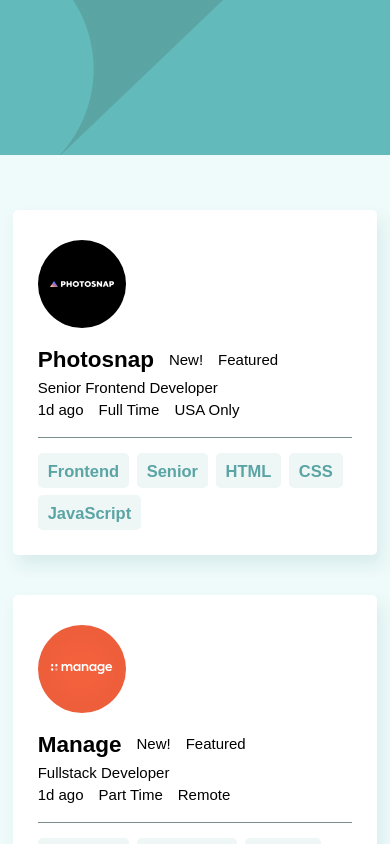
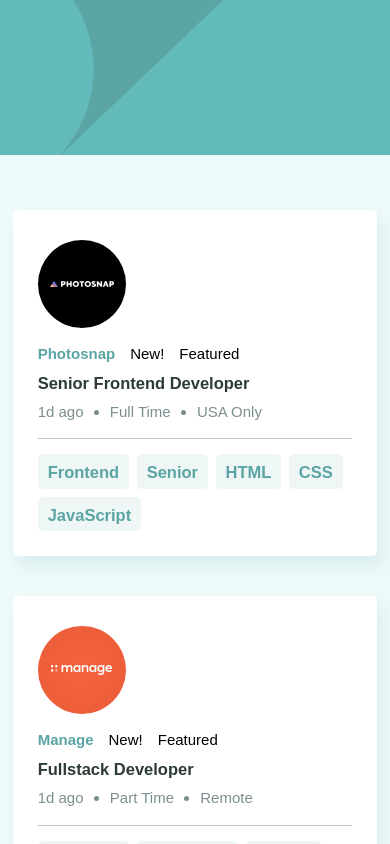
Before and after one commit to edo979/static-job-listings, a React (Create React App) app: page / in a window 390 px wide. Shown: the top 844 px of the page. Built offline with nearby package versions, Linux system fonts and the light colour scheme.

Commit message:
add to job item for mobile

```diff
--- a/src/components/JobItem.jsx
+++ b/src/components/JobItem.jsx
@@ -26,18 +26,19 @@
           className="job_info | flex"
           aria-label="job name, position, location"
         >
-          <header className="job_header | flex">
+          <div className="job_header | flex">
             <h2>{company}</h2>
             {data.new && <span className="badge badge-accent">New!</span>}
 
             {featured && <span className="badge badge-dark">Featured</span>}
-          </header>
-          <main className="job_position">{position}</main>
-          <footer className="job_footer | flex">
-            <p>{postedAt}</p>
-            <p>{contract}</p>
-            <p>{location}</p>
-          </footer>
+          </div>
+          <p className="job_position">{position}</p>
+
+          <ul className="job_footer | flex">
+            <li>{postedAt}</li>
+            <li>{contract}</li>
+            <li>{location}</li>
+          </ul>
         </section>
 
         <section
--- a/src/components/jobItem.css
+++ b/src/components/jobItem.css
@@ -6,7 +6,7 @@
 .job_info {
   --f-direction: column;
   --f-align: start;
-  --f-gap: 0;
+  --f-gap: 0.35rem;
   min-width: max-content;
   margin-inline-end: auto;
 }
@@ -16,6 +16,27 @@
   --f-direction: row;
   --f-align: center;
   --f-gap: 1rem;
+}
+
+.job_header h2 {
+  font-size: var(--fs-400);
+  color: var(--clr-primary);
+}
+
+.job_footer {
+  --f-gap: 1.75rem;
+  list-style: disc;
+  color: var(--clr-neutral-500);
+}
+
+.job_footer li:first-child {
+  list-style: none;
+}
+
+.job_position {
+  font-size: var(--fs-500);
+  font-weight: 700;
+  color: var(--clr-neutral-200);
 }
 
 .job_categories {
@@ -28,6 +49,6 @@
   --f-gap: 0.5rem;
   flex-wrap: wrap;
 
-  border-top: 1px solid var(--clr-neutral-500);
+  border-top: 1px solid var(--clr-neutral-400);
   padding-top: 1rem;
 }
--- a/src/index.css
+++ b/src/index.css
@@ -68,6 +68,7 @@
   --clr-neutral-800: hsl(180, 52%, 96%);
   --clr-neutral-700: hsl(180, 31%, 95%);
   --clr-neutral-500: hsl(180, 8%, 52%);
+  --clr-neutral-400: hsla(180, 8%, 52%, 0.5);
   --clr-neutral-200: hsl(180, 14%, 20%);
 }
 
@@ -80,6 +81,7 @@
   --fs-300: 0.85rem;
   --fs-400: 1rem;
   --fs-500: 1.1rem;
+  --fs-600: 1.15rem;
 }
 
 html {
```
